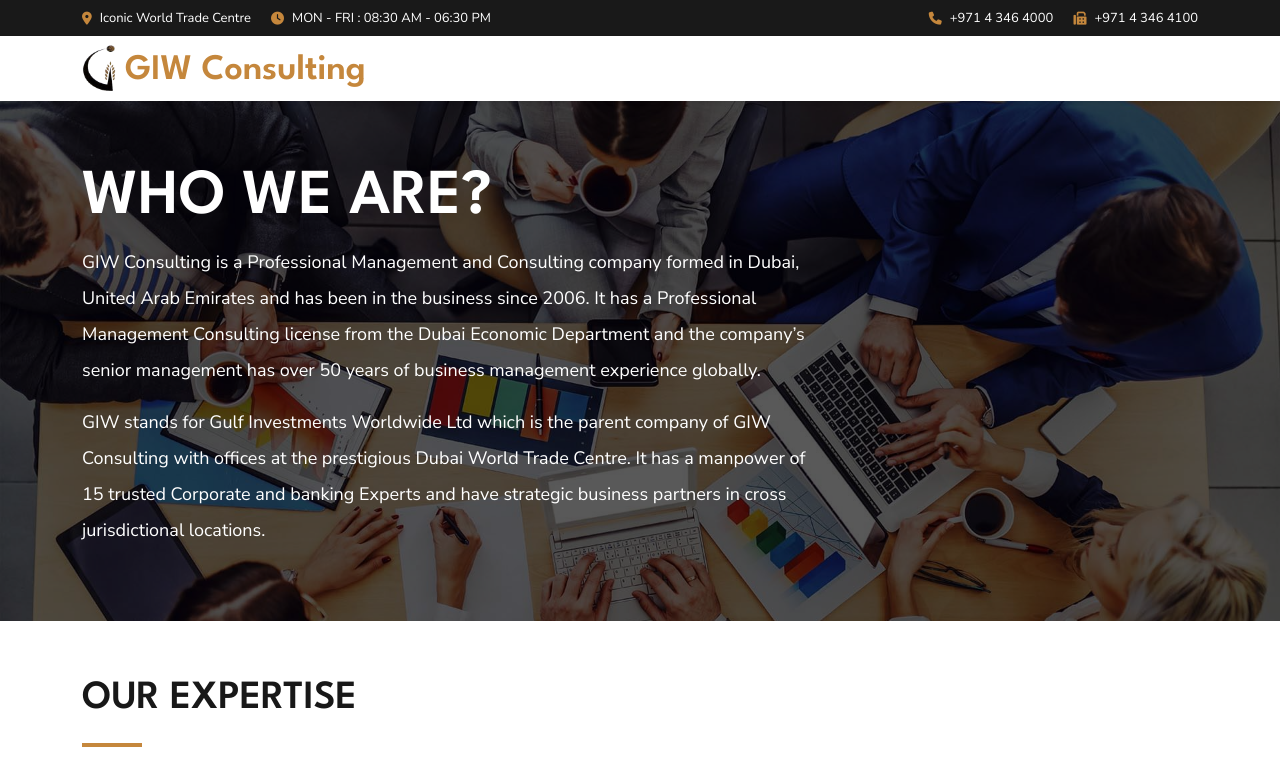
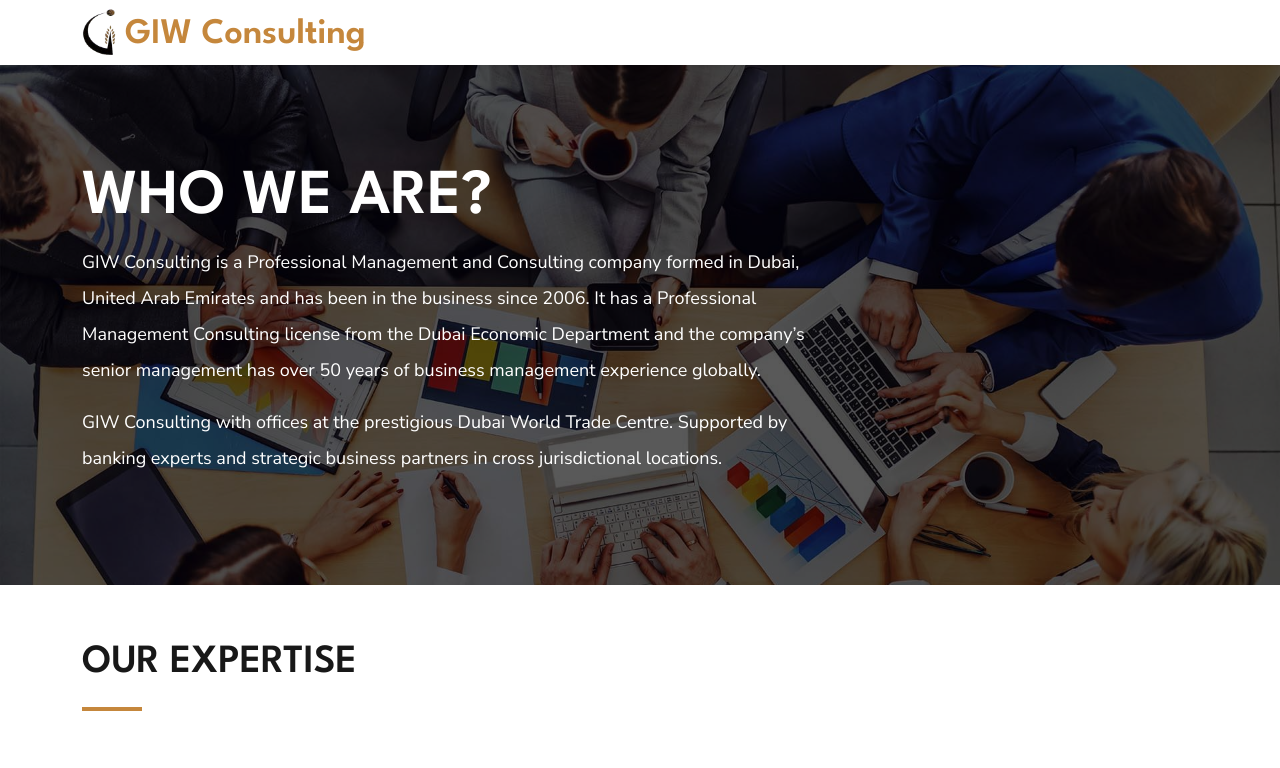
Before and after one commit to chantillyllc/giw, a website: page dist/index.html in a window 1280 px wide. Shown: the top 768 px of the page. Drawn offline with nearby package versions, Linux system fonts and the light colour scheme.

Commit message:
Update the text

```diff
--- a/dist/index.html
+++ b/dist/index.html
@@ -23,33 +23,6 @@
 </head>
 <body>
 
-    <div class="top-bar">
-        <div class="container">
-            <div class="row gx-0 d-none d-lg-flex">
-                <div class="col-lg-7 text-start">
-                    <div class="d-inline-flex align-items-center me-3 fs-sm">
-                        <i class="fa fa-map-marker me-2 gold-color" aria-hidden="true"></i>
-                        <span class="">Iconic World Trade Centre</span>
-                    </div>
-                    <div class="d-inline-flex align-items-center fs-sm">
-                        <i class="fa fa-clock me-2 gold-color" aria-hidden="true"></i>
-                        <span class="">MON - FRI : 08:30 AM - 06:30 PM</span>
-                    </div>
-                </div>
-                <div class="col-lg-5 text-end">
-                    <div class="d-inline-flex align-items-center me-3 fs-sm">
-                        <i class="fa fa-phone me-2 gold-color" aria-hidden="true"></i>
-                        <a href="tel:+97143464000" class="text-decoration-none text-white">+971 4 346 4000</a>
-                    </div>
-                    <div class="d-inline-flex align-items-center fs-sm">
-                        <i class="fa fa-fax me-2 gold-color" aria-hidden="true"></i>
-                        <a href="tel:+97143464100" class="text-decoration-none text-white">+971 4 346 4100</a>
-                    </div>
-                </div>
-            </div>
-        </div>
-    </div>
-
     <nav class="navbar sticky-top bg-white shadow-sm">
         <div class="container">
             <a class="navbar-brand m-0 d-flex align-items-center p-0" href="#">
@@ -70,7 +43,7 @@
                     <p>
                         GIW Consulting is a Professional Management and Consulting company formed in Dubai, United Arab Emirates and has been in the business since 2006. It has a Professional Management Consulting license from the Dubai Economic Department and the company’s senior management has over 50 years of business management experience globally.
                     </p>
-                    <p>GIW stands for Gulf Investments Worldwide Ltd which is the parent company of GIW Consulting with offices at the prestigious Dubai World Trade Centre. It has a manpower of 15 trusted Corporate and banking Experts and have strategic business partners in cross jurisdictional locations.</p>
+                    <p>GIW Consulting with offices at the prestigious Dubai World Trade Centre. Supported by banking experts and strategic business partners in cross jurisdictional locations.</p>
                 </div>
             </div>
         </div>
@@ -101,7 +74,7 @@
                                 </li>
                                 <li class="d-flex align-items-center mb-2">
                                     <i class="fa-regular fa-circle-check fs-xl gold-color me-2"></i>
-                                    Company and trust formation
+                                    Company formation
                                 </li>
                                 <li class="d-flex align-items-center mb-2">
                                     <i class="fa-regular fa-circle-check fs-xl gold-color me-2"></i>
@@ -227,12 +200,6 @@
                 <div class="container">
                     <h2 class="section-title contact-title">contact us</h2>
                     <p>
-                        <i class="fa fa-clock me-2 gold-color"></i>
-                        <small class="me-2 fw-bold">Timing :</small>
-                        &ensp;Monday-Friday<br>
-                        &ensp;&ensp;&ensp;&ensp;&ensp;&ensp;&ensp;&ensp;&ensp;&ensp;&ensp;&ensp;8:30am to 6:30pm<br>
-                    </p>
-                    <p>
                         <i class="fa fa-map-marker-alt gold-color me-2"></i>
                         <small class="me-2 fw-bold">Address :</small>
                         GIW Consulting<br>
```
